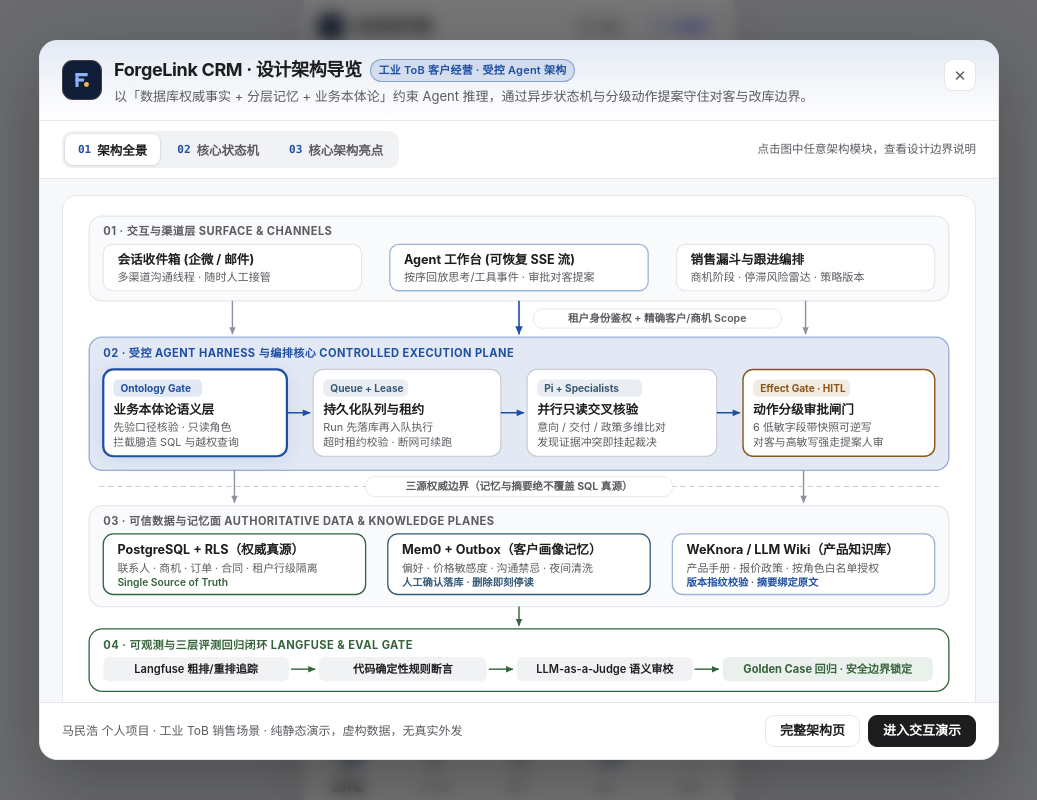
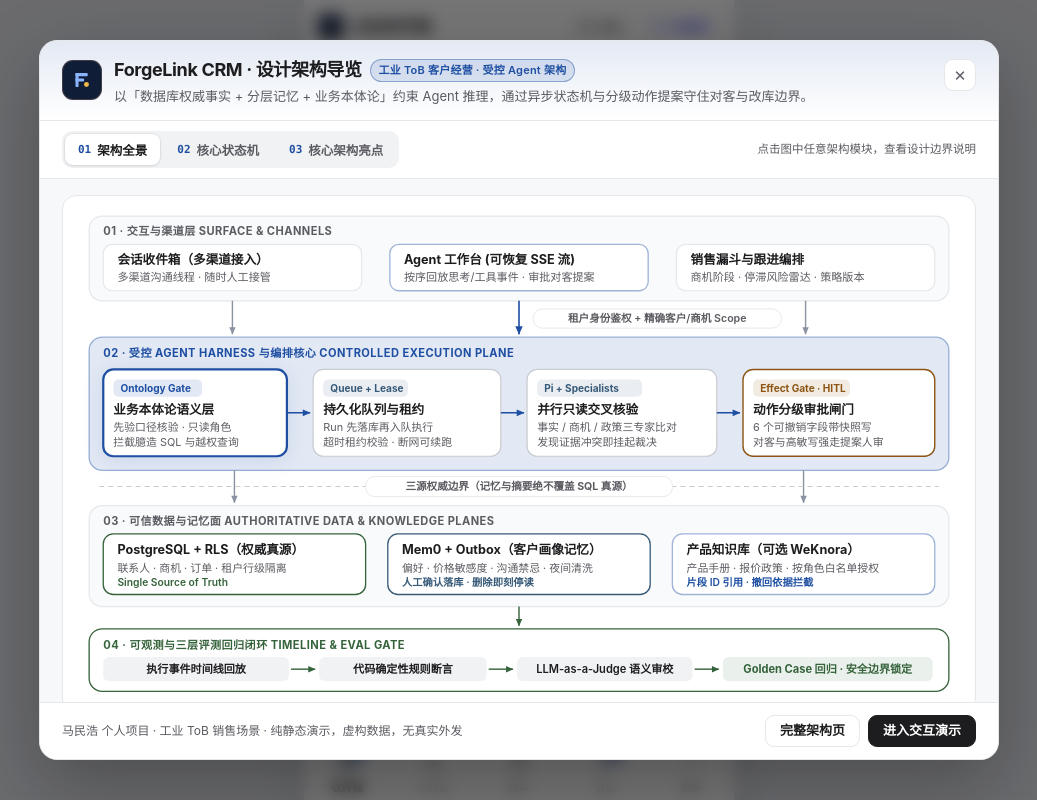
Before and after one commit to traMpo1ine/forgelink-crm-demo, a plain HTML site: page public/mobile.html in a window 1280 px wide. Shown: the whole page, without its empty margins (121-1158 px from the left). Drawn offline with Linux system fonts and the light colour scheme.

Commit message:
Align architecture overview and about page with the real codebase
- Inbox: "企微 / 电话 / 邮件" -> generic multi-channel (code has WhatsApp + Feishu adapters only)
- Observability: drop Langfuse coarse/re-rank tracing (integration code exists, not deployed; no reranking in knowledge retrieval); describe the persisted, redacted event timeline instead
- Knowledge: WeKnora marked optional; citations described as chunk-ID provenance with withdrawn-source checks
- Reversible auto-write: "6 low-sensitivity fields" -> the 6 exactly-restorable fields (incl. amount)
- Specialists: name the three real roles; memory: candidate -> human confirmation wording
- Remove "contract" table claim, tenant-wide kill switch and the RSI "only tune prompts" line

Co-Authored-By: Claude Opus 5.5 <noreply@anthropic.com>

```diff
--- a/public/welcome.js
+++ b/public/welcome.js
@@ -11,7 +11,7 @@
     'arch-channels': {
       badge: '交互与渠道层',
       title: '多端会话入口与可恢复 SSE 事件流',
-      body: '销售在收件箱处理企业微信 / 电话 / 邮件会话，在工作台以按序持久化的 SSE 事件流查看思考、工具调用与提案审批；断网重连按序号补读，绝不因页面刷新重跑任务。',
+      body: '销售在统一收件箱处理多渠道客户会话（经渠道适配器接入），在工作台以按序持久化的 SSE 事件流查看思考、工具调用与提案审批；断网重连按序号补读，绝不因页面刷新重跑任务。',
     },
     'arch-ontology': {
       badge: '语义与权限闸门',
@@ -26,32 +26,32 @@
     'arch-runtime': {
       badge: '推理与交叉核验',
       title: 'Pi 执行内核 + 并行只读专家交叉核验',
-      body: '对购买意向、交付可行性与商务政策合规性并行做只读分析，再交叉比对证据版本与数据库字段。发现报价冲突或依据不足时主动挂起，把差异交由人工裁决。',
+      body: '由客户事实分析员、商机诊断员、业务政策顾问三个只读专家并行分析，再交叉比对证据版本与数据库字段。发现报价冲突或依据不足时主动挂起，把差异交由人工裁决。',
     },
     'arch-gate': {
       badge: '副作用安全闸门',
       title: '工具效果分级：只读直行 / 可逆写快照 / 外部动作必审',
-      body: '把模型“建议做什么”和系统“实际做了什么”彻底分开：仅 6 个低敏感辅助字段允许带版本快照的可逆自动写，其余写操作与对客沟通一律生成待审提案，经人确认后执行。',
+      body: '把模型“建议做什么”和系统“实际做了什么”彻底分开：仅 6 个能精确撤销的字段（标题、描述、联系人、金额、币种、预计成交日）允许带版本快照的可逆自动写，其余写操作与对客沟通一律生成待审提案，经人确认后执行。',
     },
     'arch-sql': {
       badge: '唯一事实源',
       title: 'PostgreSQL + RLS 权威业务事实',
-      body: '联系人、商机阶段、订单与合同以关系数据库为唯一事实真源并执行租户行级隔离；任何记忆或检索摘要都无权覆盖最新业务字段。',
+      body: '联系人、商机阶段与订单以关系数据库为唯一事实真源并执行租户行级隔离；任何记忆或检索摘要都无权覆盖最新业务字段。',
     },
     'arch-mem0': {
       badge: '客户画像记忆',
       title: 'Mem0 + Outbox 确认式客户记忆',
-      body: '沉淀客户价格敏感度、采购偏好与沟通禁忌：人工确认后在同事务写入本地事实与同步待办，夜间异步清洗去重；删除即刻在本地停读，杜绝过期偏好误导跟进。',
+      body: '沉淀客户价格敏感度、采购偏好与沟通禁忌：模型只能提出带客户原话的候选，人工确认后在同事务写入本地事实与同步待办；Mem0 只按编号做语义排序，夜间异步清洗去重；删除即刻在本地停读，杜绝过期偏好误导跟进。',
     },
     'arch-wiki': {
       badge: '分级知识库',
-      title: 'WeKnora / LLM Wiki 可追溯产品与政策知识',
-      body: '存放企业静态产品手册与报价政策，按角色分级授权检索范围，强制记录内容指纹、文档版本与原文锚点，自动屏蔽已下架政策，避免幻觉承诺折扣。',
+      title: '产品与政策知识库（可选接入 WeKnora）',
+      body: '存放企业静态产品手册与报价政策，按角色分级授权检索范围，引用按片段 ID 追溯到原文，已撤回的依据不得再被引用，避免幻觉承诺折扣。',
     },
     'arch-eval': {
       badge: '可观测与回归',
-      title: 'Langfuse 召回追踪 + 三层评测门禁',
-      body: '追踪粗排/重排召回与冲突轨迹，结合“代码确定性断言 → LLM-as-a-Judge → 人工抽检”沉淀 Golden Case 回归集；改进只调提示、工具与召回，权限与外发红线永久锁定。',
+      title: '执行时间线 + 三层评测门禁',
+      body: '每步执行写成带序号、写入时脱敏的事件，可完整回放；结合“代码确定性断言 → LLM-as-a-Judge（经人工标注校准）→ 人工抽检”沉淀 Golden Case 回归集；权限与外发红线由确定性门禁锁定，Judge 只能从严。Langfuse 为可选接入的追踪后端。',
     },
     // State machine nodes
     'fsm-queued': {
@@ -67,7 +67,7 @@
     'fsm-autowrite': {
       badge: 'STATE · REVERSIBLE',
       title: 'Auto-Write（6 字段带快照可逆写）',
-      body: '仅对标题、预计成交日等 6 个低敏字段放行自动写入，写前保存旧值快照与版本号，撤销时校验是否已被人工改写。',
+      body: '仅对标题、金额、预计成交日等 6 个能精确撤销的字段放行自动写入，写前保存旧值快照与版本号，撤销时校验是否已被人工改写。',
     },
     'fsm-awaiting': {
       badge: 'STATE · HITL GATE',
@@ -91,8 +91,8 @@
     },
     'fsm-cancelled': {
       badge: 'SAFETY · CANCELLED',
-      title: 'Cancelled（策略升版或紧急熔断）',
-      body: '主管切换跟进策略版本或触发租户/单客紧急熔断时，立刻废止待执行提案并终止后续推理，已完成的写操作走独立补偿路径。',
+      title: 'Cancelled（主管取消或暂停）',
+      body: '主管取消任务、切换跟进方向或暂停 Agent 时，立刻废止待执行提案并终止后续推理，已完成的写操作走独立补偿路径。',
     },
   };
 
@@ -106,9 +106,9 @@
     },
     {
       tag: '三源数据权威分层',
-      title: 'SQL 事实源 / Mem0 客户画像 / WeKnora 知识库解耦',
+      title: 'SQL 事实源 / Mem0 客户画像 / 知识库解耦',
       pain: '把实时订单、动态客户偏好与静态产品政策混进同一检索池，常导致旧订单覆盖新状态或引用过时报价。',
-      design: '数据库管交易真源；Mem0 沉淀经确认的客户画像（增量写入 + 夜间清洗 + 删除即刻失效）；WeKnora 存分级授权产品知识并绑定版本指纹与原文链接。',
+      design: '数据库管交易真源；Mem0 沉淀经确认的客户画像（增量写入 + 夜间清洗 + 删除即刻失效）；知识库存放产品与政策资料（可选接入 WeKnora），引用按片段 ID 追溯原文。',
       guard: '三源职责清晰 · 证据可溯源不串线',
     },
     {
@@ -120,9 +120,9 @@
     },
     {
       tag: '可观测与回归门禁',
-      title: 'Langfuse 召回轨迹追踪 + 三层评测回归闭环',
+      title: '执行时间线回放 + 三层评测回归闭环',
       pain: '模型与上下文调优靠体感，假引用、订单自相矛盾等 Bad Case 难以稳定复现与回归验证。',
-      design: '用 Langfuse 追踪检索粗排/重排与并行核验冲突，构建「代码确定性断言 → LLM-as-a-Judge → 人工抽检」三层门禁并沉淀 Golden Case，安全边界永久锁定。',
+      design: '用带序号的执行事件回放每次运行与并行核验冲突，构建「代码确定性断言 → LLM-as-a-Judge → 人工抽检」三层门禁并沉淀 Golden Case；Judge 结论只能从严，安全边界由断言锁定。',
       guard: '改优有回归基线 · 权限外发红线锁定',
     },
   ];
@@ -358,7 +358,7 @@
         '<text x="28" y="29" font-size="11" font-weight="700" fill="var(--am-muted)" letter-spacing="0.04em">01 · 交互与渠道层  SURFACE &amp; CHANNELS</text>' +
         '<g class="archm-node" data-node="arch-channels">' +
           '<rect class="node-box" x="28" y="38" width="256" height="46" rx="9" fill="var(--am-node-fill)" stroke="var(--am-border)" stroke-width="1.2"/>' +
-          '<text x="42" y="57" font-size="12.5" font-weight="700" fill="var(--am-text)">会话收件箱 (企微 / 邮件)</text>' +
+          '<text x="42" y="57" font-size="12.5" font-weight="700" fill="var(--am-text)">会话收件箱（多渠道接入）</text>' +
           '<text x="42" y="74" font-size="11" fill="var(--am-muted)">多渠道沟通线程 · 随时人工接管</text>' +
 
           '<rect class="node-box" x="312" y="38" width="256" height="46" rx="9" fill="var(--am-node-fill)" stroke="var(--am-brand-ring)" stroke-width="1.3"/>' +
@@ -408,7 +408,7 @@
           '<rect x="458" y="172" width="104" height="17" rx="5" fill="var(--am-info-soft)"/>' +
           '<text x="465" y="184" font-size="10" font-weight="700" fill="var(--am-info)">Pi + Specialists</text>' +
           '<text x="458" y="206" font-size="12.5" font-weight="700" fill="var(--am-text)">并行只读交叉核验</text>' +
-          '<text x="458" y="223" font-size="10.8" fill="var(--am-muted)">意向 / 交付 / 政策多维比对</text>' +
+          '<text x="458" y="223" font-size="10.8" fill="var(--am-muted)">事实 / 商机 / 政策三专家比对</text>' +
           '<text x="458" y="238" font-size="10.8" fill="var(--am-muted)">发现证据冲突即挂起裁决</text>' +
         '</g>' +
 
@@ -419,7 +419,7 @@
           '<rect x="672" y="172" width="96" height="17" rx="5" fill="var(--am-warn-soft)"/>' +
           '<text x="679" y="184" font-size="10" font-weight="700" fill="var(--am-warn)">Effect Gate · HITL</text>' +
           '<text x="672" y="206" font-size="12.5" font-weight="700" fill="var(--am-text)">动作分级审批闸门</text>' +
-          '<text x="672" y="223" font-size="10.8" fill="var(--am-muted)">6 低敏字段带快照可逆写</text>' +
+          '<text x="672" y="223" font-size="10.8" fill="var(--am-muted)">6 个可撤销字段带快照写</text>' +
           '<text x="672" y="238" font-size="10.8" fill="var(--am-muted)">对客与高敏写强走提案人审</text>' +
         '</g>' +
 
@@ -437,7 +437,7 @@
         '<g class="archm-node" data-node="arch-sql">' +
           '<rect class="node-box" x="28" y="325" width="260" height="60" rx="10" fill="var(--am-node-fill)" stroke="var(--am-ok)" stroke-width="1.3"/>' +
           '<text x="42" y="345" font-size="12.5" font-weight="700" fill="var(--am-text)">PostgreSQL + RLS（权威真源）</text>' +
-          '<text x="42" y="363" font-size="10.8" fill="var(--am-muted)">联系人 · 商机 · 订单 · 合同 · 租户行级隔离</text>' +
+          '<text x="42" y="363" font-size="10.8" fill="var(--am-muted)">联系人 · 商机 · 订单 · 租户行级隔离</text>' +
           '<text x="42" y="377" font-size="10.2" font-weight="600" fill="var(--am-ok)">Single Source of Truth</text>' +
         '</g>' +
 
@@ -450,9 +450,9 @@
 
         '<g class="archm-node" data-node="arch-wiki">' +
           '<rect class="node-box" x="592" y="325" width="260" height="60" rx="10" fill="var(--am-node-fill)" stroke="var(--am-brand-ring)" stroke-width="1.3"/>' +
-          '<text x="606" y="345" font-size="12.5" font-weight="700" fill="var(--am-text)">WeKnora / LLM Wiki（产品知识库）</text>' +
+          '<text x="606" y="345" font-size="12.5" font-weight="700" fill="var(--am-text)">产品知识库（可选 WeKnora）</text>' +
           '<text x="606" y="363" font-size="10.8" fill="var(--am-muted)">产品手册 · 报价政策 · 按角色白名单授权</text>' +
-          '<text x="606" y="377" font-size="10.2" font-weight="600" fill="var(--am-brand)">版本指纹校验 · 摘要绑定原文</text>' +
+          '<text x="606" y="377" font-size="10.2" font-weight="600" fill="var(--am-brand)">片段 ID 引用 · 撤回依据拦截</text>' +
         '</g>' +
 
         /* Connector P3 -> P4 */
@@ -461,9 +461,9 @@
         /* Plane 4: Observability & Eval Loop */
         '<g class="archm-node" data-node="arch-eval">' +
           '<rect class="node-box" x="14" y="419" width="852" height="62" rx="13" fill="var(--am-node-fill)" stroke="var(--am-ok)" stroke-width="1.3"/>' +
-          '<text x="28" y="439" font-size="11" font-weight="700" fill="var(--am-ok)" letter-spacing="0.04em">04 · 可观测与三层评测回归闭环  LANGFUSE &amp; EVAL GATE</text>' +
+          '<text x="28" y="439" font-size="11" font-weight="700" fill="var(--am-ok)" letter-spacing="0.04em">04 · 可观测与三层评测回归闭环  TIMELINE &amp; EVAL GATE</text>' +
           '<rect x="28" y="447" width="184" height="24" rx="6" fill="var(--am-elev)"/>' +
-          '<text x="120" y="463" text-anchor="middle" font-size="11" font-weight="600" fill="var(--am-text)">Langfuse 粗排/重排追踪</text>' +
+          '<text x="120" y="463" text-anchor="middle" font-size="11" font-weight="600" fill="var(--am-text)">执行事件时间线回放</text>' +
           '<line x1="214" y1="459" x2="238" y2="459" stroke="var(--am-ok)" stroke-width="1.4" marker-end="url(#crm-arr-ok)"/>' +
           '<rect x="242" y="447" width="166" height="24" rx="6" fill="var(--am-elev)"/>' +
           '<text x="325" y="463" text-anchor="middle" font-size="11" font-weight="600" fill="var(--am-text)">代码确定性规则断言</text>' +
@@ -564,7 +564,7 @@
         '<g class="archm-edge" data-paths="safety">' +
           '<path d="M 310 246 L 310 258 L 623 258 L 623 307" fill="none" stroke="var(--am-err)" stroke-width="1.5" stroke-dasharray="4 3" marker-end="url(#crm-fsm-err)"/>' +
           '<rect x="556" y="266" width="136" height="19" rx="8" fill="var(--am-bg)" stroke="var(--am-err)" stroke-width="0.8"/>' +
-          '<text x="624" y="279" text-anchor="middle" font-size="10" font-weight="600" fill="var(--am-err)">拒绝 / 策略升版熔断</text>' +
+          '<text x="624" y="279" text-anchor="middle" font-size="10" font-weight="600" fill="var(--am-err)">拒绝 / 主管取消</text>' +
         '</g>' +
 
         /* NODES */
@@ -583,7 +583,7 @@
         '<g class="archm-node" data-node="fsm-autowrite" data-paths="main">' +
           '<rect class="node-box" x="456" y="42" width="178" height="64" rx="11" fill="var(--am-node-fill)" stroke="var(--am-info)" stroke-width="1.4"/>' +
           '<text x="545" y="68" text-anchor="middle" font-size="12.5" font-weight="700" fill="var(--am-text)">Auto-Write</text>' +
-          '<text x="545" y="88" text-anchor="middle" font-size="10.8" fill="var(--am-muted)">6 低敏字段 · 快照可撤销</text>' +
+          '<text x="545" y="88" text-anchor="middle" font-size="10.8" fill="var(--am-muted)">6 个可撤销字段 · 快照可撤销</text>' +
         '</g>' +
 
         '<g class="archm-node" data-node="fsm-completed" data-paths="main approval">' +
```
Also changed, not shown: public/about.html (+10 -10 lines).
